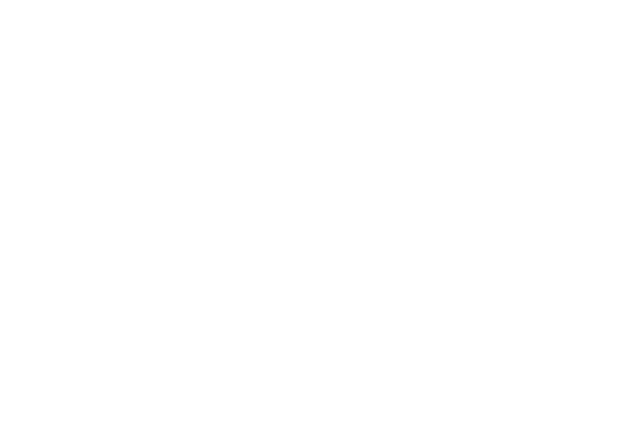
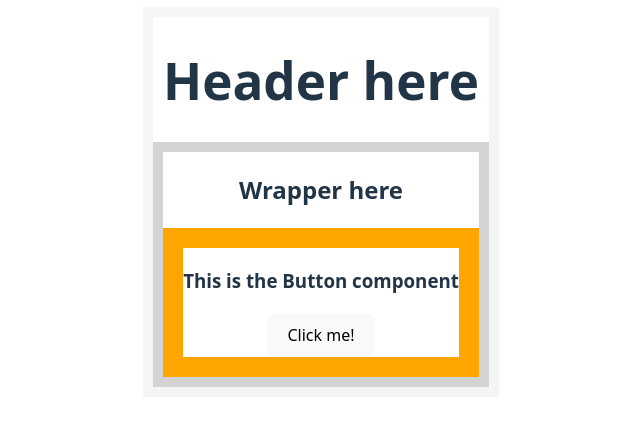
Before and after one commit to waqiyuddev/meta-react-basic, a React (Vite) app in the folder vite-project/: page / in a window 1280 px wide. Shown: the part 198-624 px from the top of the page, without its empty margins (319-959 px from the left). Built offline with nearby package versions, Linux system fonts and the light colour scheme.

Commit message:
Update App.tsx

```diff
--- a/vite-project/src/App.tsx
+++ b/vite-project/src/App.tsx
@@ -1,10 +1,11 @@
 import './App.css'
+import Main from './assets/Components/PropHandling/Main';
 // import Heading from './assets/Components/Heading'
 // import Promo from './assets/Components/Promo'
 // import Card from './assets/Components/Card'
 // import GuessNumber from './assets/Components/GuessNumber'
-import Cat from './assets/Components/ParChiGra/Cat'
-import SimpleForm from './assets/Components/SimpleForm'
+// import Cat from './assets/Components/ParChiGra/Cat'
+// import SimpleForm from './assets/Components/SimpleForm'
 
 function App() {
   return (
@@ -26,6 +27,10 @@
       {/* <Cat /> */}
 
       {/* <SimpleForm /> */}
+
+      <Main
+        msg="I passed through the Header and the Wrapper and I reached the Button component"
+      />
     </div>
   );
 }
```
